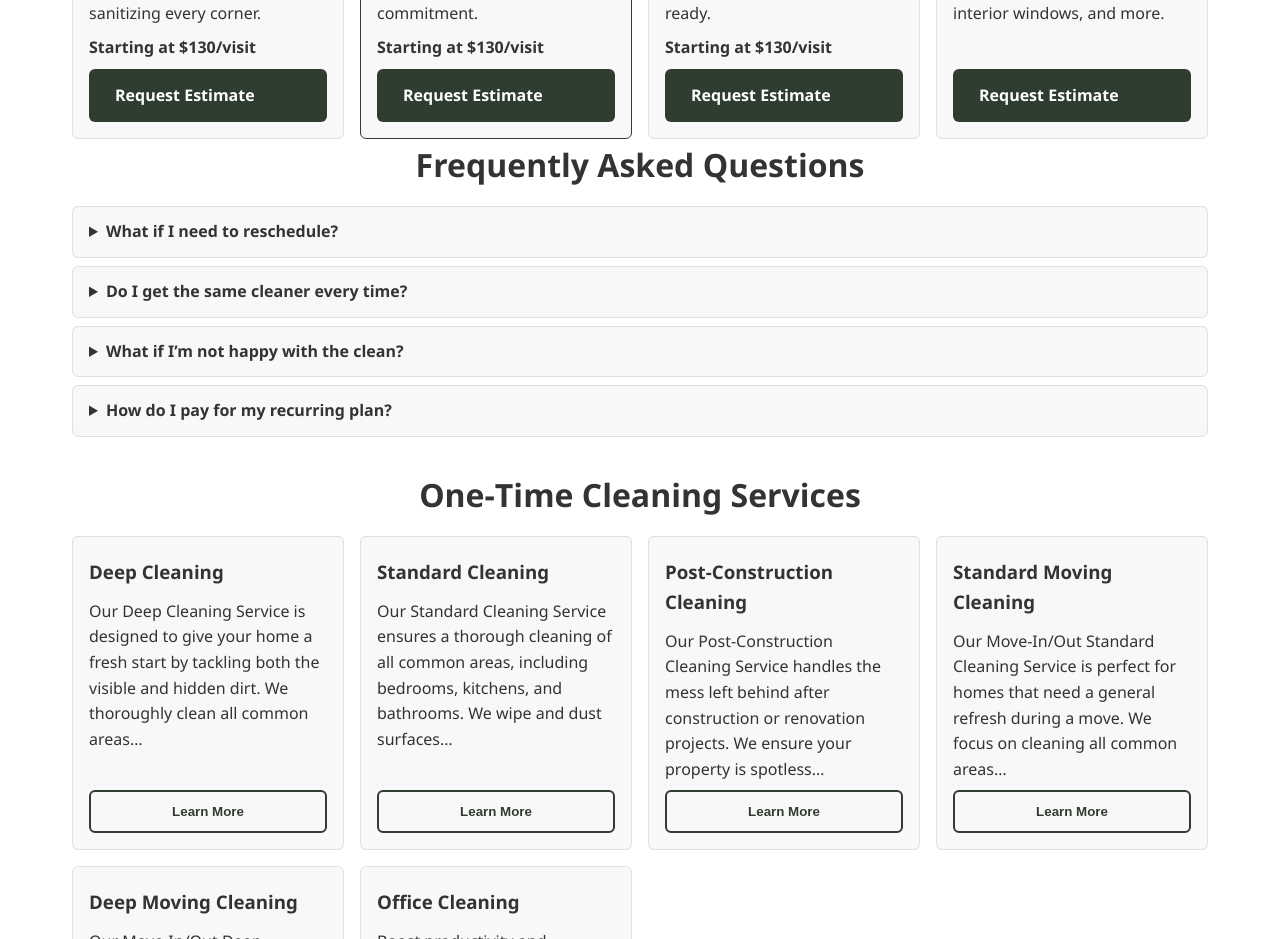
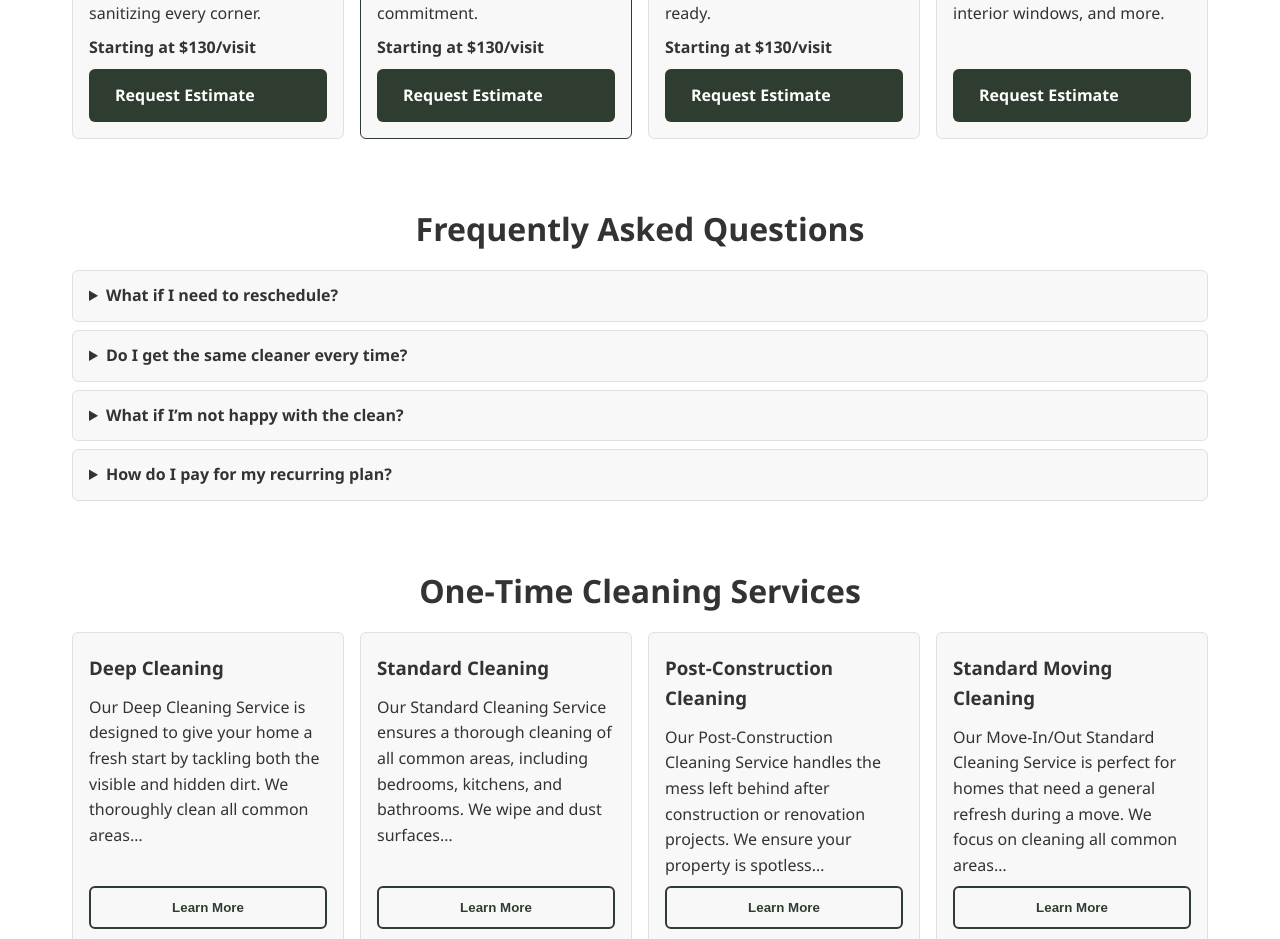
Before and after one commit to marinusdebeer/zen-zone-cleaning-website, a React (Create React App) app: page /house-cleaning-services-barrie in a window 1280 px wide. Shown: the part 2140-3079 px from the top of the page. Built offline with nearby package versions, Linux system fonts and the light colour scheme.

Commit message:
better reviews

```diff
--- a/src/components/Reviews.css
+++ b/src/components/Reviews.css
@@ -14,6 +14,19 @@
   gap: 1rem;
   margin: 0 auto 2rem auto;
   max-width: 1100px;
+}
+
+@media (max-width: 768px) {
+  .reviews__header {
+    flex-direction: column;
+    align-items: center;
+    text-align: center;
+    gap: 1.5rem;
+  }
+
+  .reviews__title {
+    font-size: 1.75rem;
+  }
 }
 
 .reviews__title {
--- a/src/components/Services.js
+++ b/src/components/Services.js
@@ -174,7 +174,12 @@ const Services = () => {
           </div>
         </div>
 
-        <section className="faq" id="faq" aria-labelledby="faq-heading">
+        <section
+          className="faq"
+          id="faq"
+          aria-labelledby="faq-heading"
+          style={{ marginTop: '4rem' }}
+        >
           <h2 id="faq-heading" className="section-title">
             Frequently Asked Questions
           </h2>
@@ -210,7 +215,7 @@ const Services = () => {
           </div>
         </section>
 
-        <h2 className="section-title" style={{ marginTop: '2rem' }}>
+        <h2 className="section-title" style={{ marginTop: '4rem' }}>
           One‑Time Cleaning Services
         </h2>
         <div className="services-hero-tiles">
```
